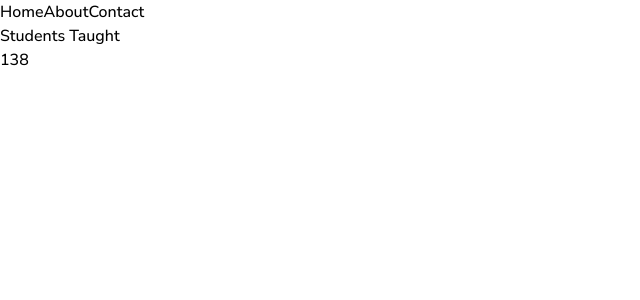
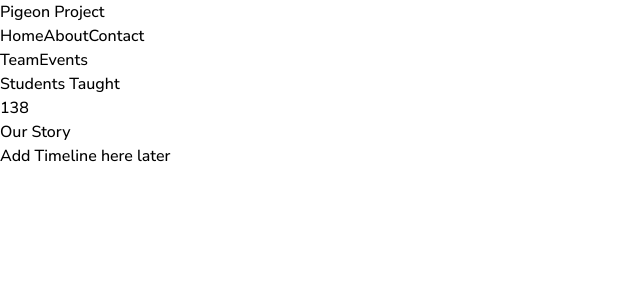
Before and after one commit to AshmeetC/PigeonProject, a React (Vite) app: page / in a window 1280 px wide. Shown: the top 300 px of the page, without its empty margins (0-640 px from the left). Built offline with nearby package versions, Linux system fonts and the light colour scheme.

Commit message:
Eric Chen: Added stuff to navbar and home page

```diff
--- a/src/components/About.tsx
+++ b/src/components/About.tsx
@@ -1,9 +1,13 @@
+// Credits: Eric Chen
 function About() {
     return (
-        <div id="about" className="h-screen w-screen bg-orange-200">
-
+        <div id="about" className="h-screen w-screen bg-orange-200 flex items-center justify-center text-center">
+            <div>
+                <h1 className="text-7xl">Our Story</h1>
+                <p className="text-lg">Add Timeline here later</p>
+            </div>
         </div>
     );
 }
 
-export default About;
+export default About
--- a/src/components/Home.tsx
+++ b/src/components/Home.tsx
@@ -1,3 +1,4 @@
+// Credits: Eric Chen
 import React, { useState, useEffect } from 'react';
 
 function Home() {
--- a/src/components/Navbar.tsx
+++ b/src/components/Navbar.tsx
@@ -1,3 +1,4 @@
+// Credits: Eric Chen
 import React, { useState, useRef } from 'react';
 
 function Navbar() {
@@ -18,20 +19,38 @@ function Navbar() {
   };
 
   return (
-    <nav ref={navRef} onMouseLeave={handleMouseLeave} className="w-screen py-5 px-3 flex gap-5 justify-center backdrop-blur-md fixed">
+    <nav ref={navRef} onMouseLeave={handleMouseLeave} className="w-screen py-5 px-3 flex justify-between items-center backdrop-blur-md fixed">
+      <a
+        href="/#home"
+        className="px-5 py-3 relative overflow-hidden justify-start text-2xl hover:font-bold"
+      >
+        <span className="transition-all duration-300 ease-in-out">Pigeon Project</span>
+      </a>
+      <div className="flex gap-5 justify-center">
         <div className="absolute bottom-0 h-1 bg-black transition-all" style={highlightStyle} />
         {['Home', 'About', 'Contact'].map((item, index) => (
           <a
             key={index}
             href={`/#${item.toLowerCase()}`}
             onMouseEnter={handleMouseEnter}
-          className="px-5 py-3 relative overflow-hidden hover:font-bold"
+            className="px-5 py-3 relative overflow-hidden hover:font-extrabold"
           >
-          <span className="transition-all duration-300 ease-in-out ">
-            {item}
-          </span>
+            <span className="transition-all duration-300 ease-in-out">{item}</span>
           </a>
         ))}
+      </div>
+      <div className="flex gap-5 justify-end">
+        <div className="absolute bottom-0 h-1 bg-black transition-all" style={highlightStyle} />
+        {['Team', 'Events'].map((item, index) => (
+          <a
+            key={index}
+            href={`/${item.toLowerCase()}`}
+            className="px-5 py-3 relative overflow-hidden hover:font-extrabold"
+          >
+            <span className="transition-all duration-300 ease-in-out">{item}</span>
+          </a>
+        ))}
+      </div>
     </nav>
   );
 }
```
Lines whose indentation alone changed are shown as unchanged.
